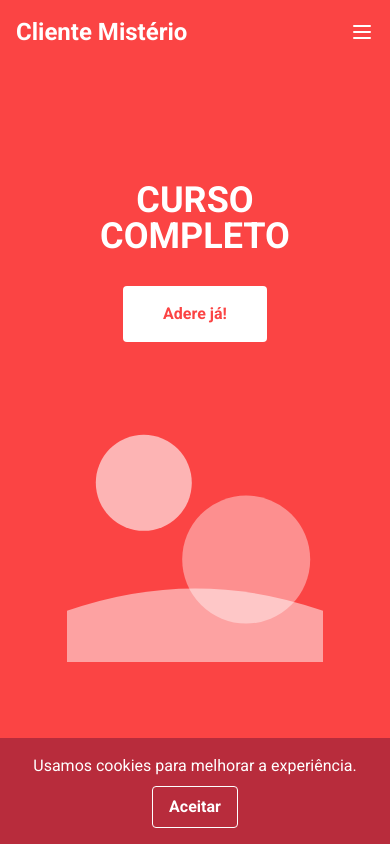
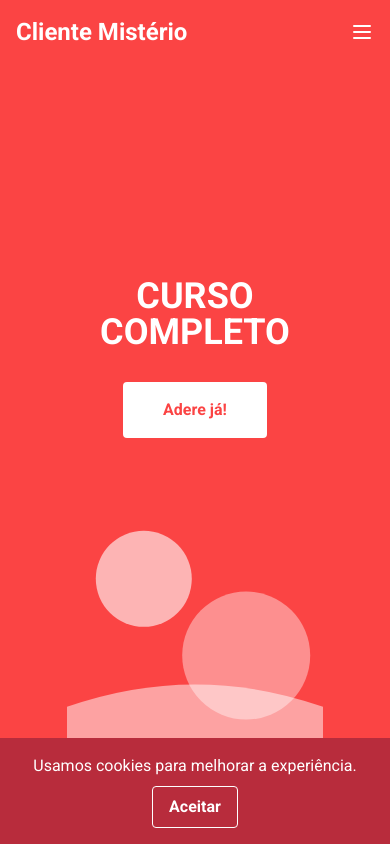
Before and after one commit to msantos51/clientemisterio, a Next.js app in the folder frontend/: page / in a window 390 px wide. Shown: the top 844 px of the page. Built offline with nearby package versions, Linux system fonts and the light colour scheme.

Commit message:
Fix mobile menu width and add global page margins

```diff
--- a/frontend/app/layout.tsx
+++ b/frontend/app/layout.tsx
@@ -23,7 +23,7 @@ export default function RootLayout({ children }: { children: React.ReactNode })
         {/* Estrutura principal com fundo gradiente e texto branco */}
         <div className="min-h-screen text-white">
           <Header /> {/* Cabeçalho exibido no topo */}
-          <main>{children}</main> {/* Conteúdo variável sem espaçamento superior */}
+          <main className="mx-4 mb-8 mt-24 md:mx-8">{children}</main> {/* Conteúdo principal com margens */}
           <CookieBar /> {/* Aviso de cookies obrigatório */}
         </div>
       </body>
--- a/frontend/components/Header.tsx
+++ b/frontend/components/Header.tsx
@@ -95,7 +95,7 @@ export function Header() {
         </div>
 
         {/* Menu mobile utilizando <details> para dispensar JavaScript */}
-        <details className="relative md:hidden">
+        <details className="md:hidden">
           {/* Botão que abre ou fecha o menu */}
           <summary
             aria-label="Abrir menu"
@@ -117,7 +117,7 @@ export function Header() {
             </svg>
           </summary>
           {/* Conteúdo do menu apresentado quando aberto */}
-          <div className="absolute left-0 right-0 top-full flex flex-col items-center space-y-4 bg-[#fb4444] p-4 text-lg font-bold text-white">
+          <div className="absolute left-0 right-0 top-full flex w-full flex-col items-center space-y-4 bg-[#fb4444] p-4 text-lg font-bold text-white">
             {mainLinks.map((link) => (
               <Link key={link.href} href={link.href}>
                 {link.label}
```
